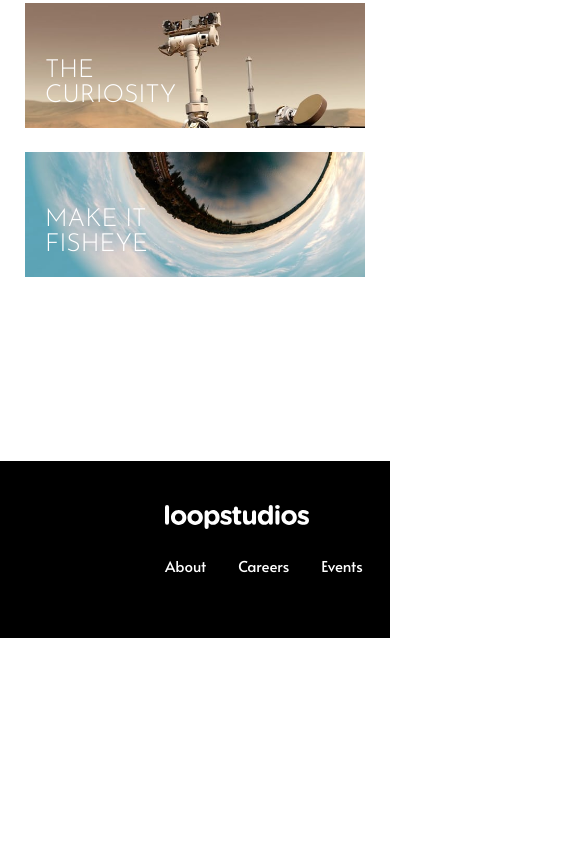
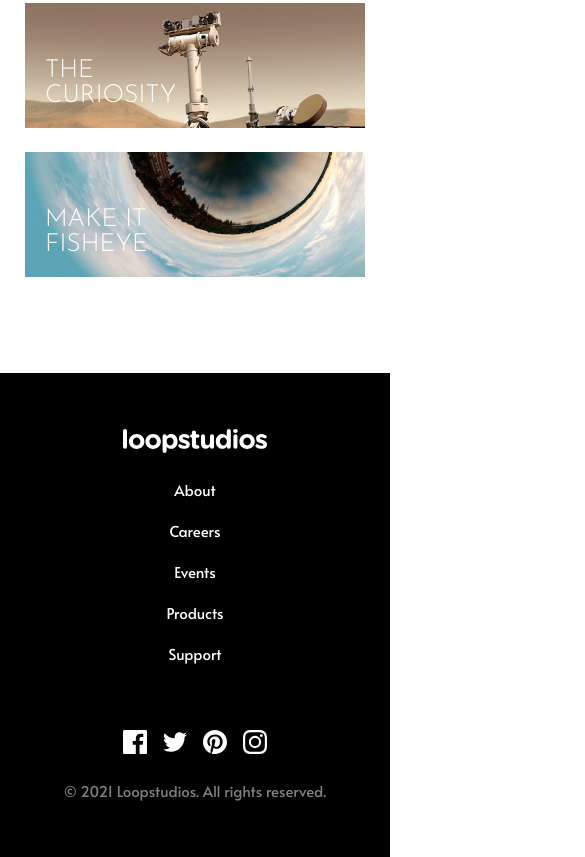
Before and after one commit to kyle-norris/website_loopstudios, a plain HTML site: page index.html in a window 390 px wide. Shown: the part 2384-3241 px from the top of the page, 585 px wide, since content can reach past the window. Before the commit the page ends 3022 px from the top, so only its background shows below. Drawn offline with Linux system fonts and the light colour scheme; files whose address does not match are found by name.

Commit message:
Made the footer responsive

```diff
--- a/scss/_responsive.scss
+++ b/scss/_responsive.scss
@@ -262,4 +262,97 @@
 
     }
 
+    #footer {
+        margin-top: 96px;
+        padding-left: 51px;
+        padding-right: 51px;
+        padding-top: 56px;
+        padding-bottom: 56px;
+
+        display: grid;
+        grid-template-areas:
+        'logo'
+        'nav'
+        'social'
+        'copyright';
+
+        .footer-logo {
+            height: 24px;
+            padding-bottom: 24px;
+            margin-left: auto;
+            margin-right: auto;
+        }
+
+        .footer-menu {
+            grid-area: nav;
+            width: 100%;
+
+
+            ul {
+                display: block;
+                text-align: center;
+                top: 4.25rem;
+
+                li {
+                    font-size: 15px;
+                    padding-right: 0;
+                    margin-bottom: 16px;
+                }
+
+            }
+        }
+
+        .footer-social {
+            margin-left: auto;
+            margin-right: auto;
+            margin-top: 48px;
+            grid-area: social;
+            display: flex;
+            justify-content: space-between;
+            width: 144px;
+
+
+            .social-icon {
+                display: flex;
+                flex-direction: column;
+                margin-left: 0;
+                height: 34px;
+
+                .icon-img {
+                    display: flex;
+                    height: 24px;
+                    justify-self: flex-start;
+
+                    img {
+                        align-self: center;
+                    }
+                }
+                &:hover {
+                    .underline {
+                        height: 2px;
+                        width: 24px;
+
+                        margin-bottom: 0px;
+                        margin-top: auto;
+                        background-color: $primary-white;
+                    }
+                }
+            }
+        }
+
+        .footer-copyright {
+            grid-area: copyright;
+            margin-top: 16px;
+            p {
+                color: $primary-white;
+                opacity: 50%;
+                font-size: 15px;
+                text-align: center;
+                width: 100%;
+            }
+        }
+
+
+    }
+
 }
```
Also changed, not shown: dist/css/main.css.
